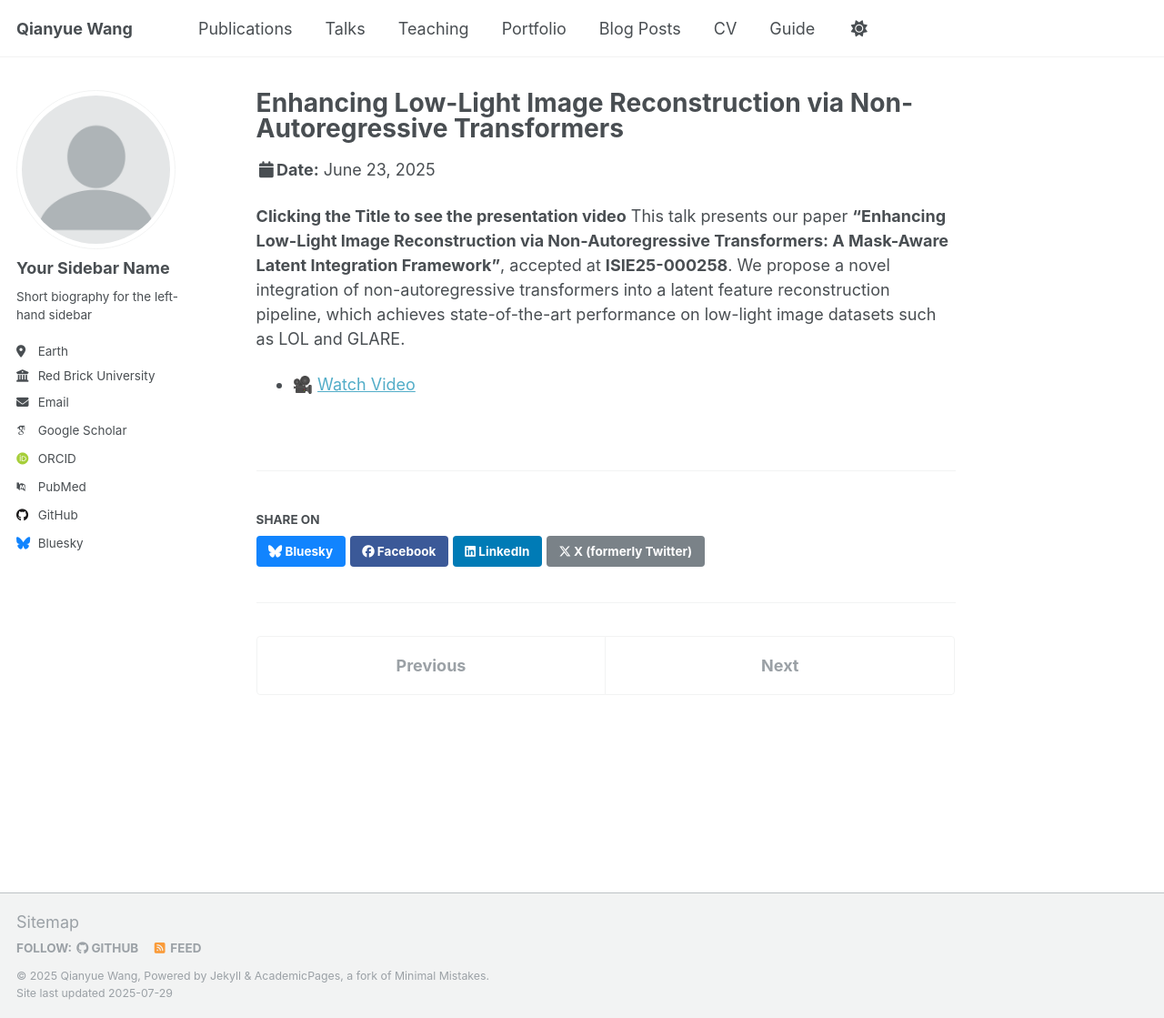
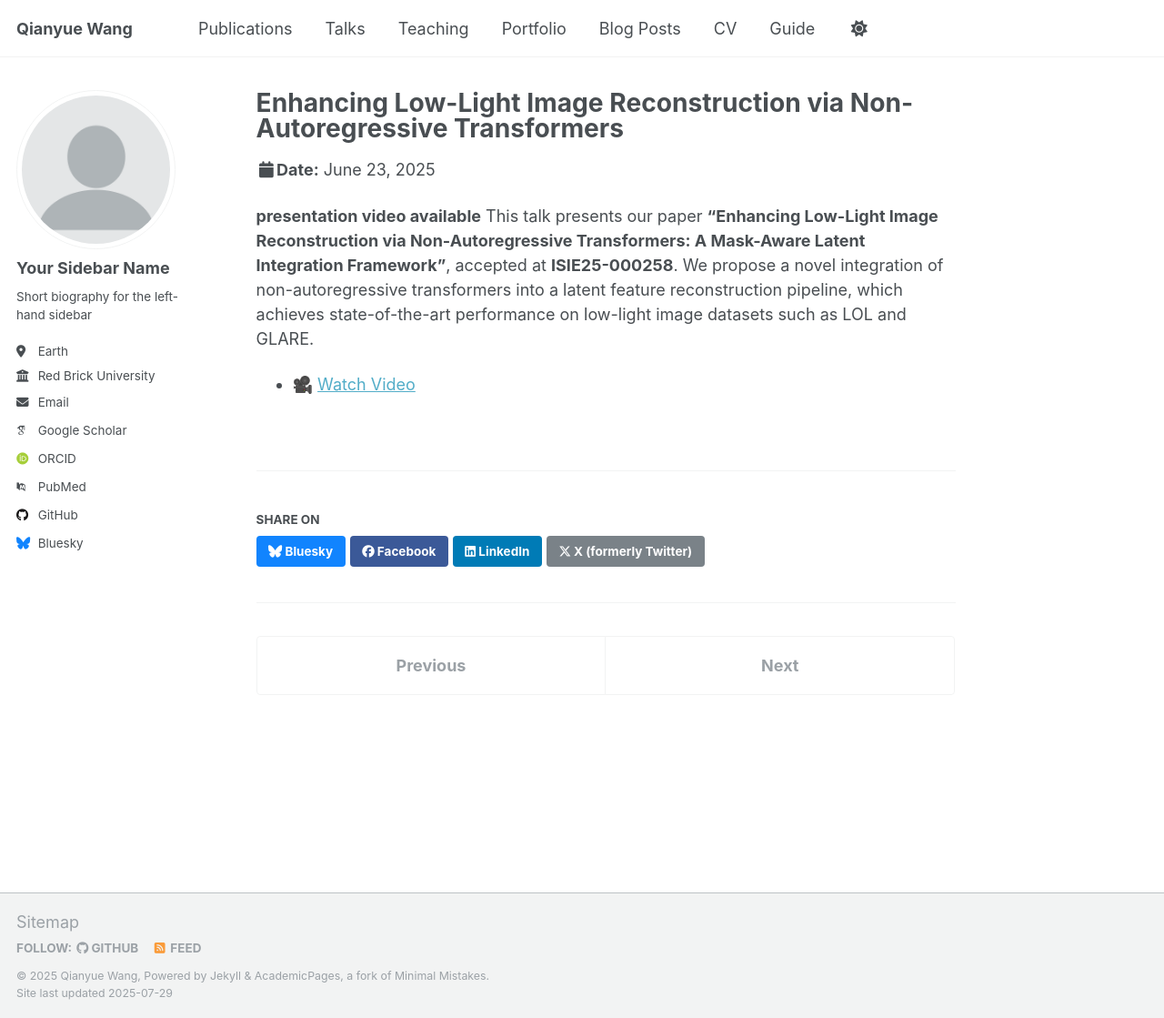
Before and after one commit to Wangq180/Qianyue-Wang.github.io, a Jekyll site: the page built from _talks/2012-03-01-talk-1.md, in a window 1280 px wide and 1119 px high. Shown: the whole window at 91% size. Built offline with Jekyll 4.4.1, drawn with Linux system fonts in a browser that asks for light colours; some web fonts are replaced; a script that is not in the unit is left out.

Commit message:
Update 2012-03-01-talk-1.md

```diff
--- a/_talks/2012-03-01-talk-1.md
+++ b/_talks/2012-03-01-talk-1.md
@@ -9,7 +9,7 @@ location: "Toronto, Canada"
 slidesurl: /files/ISIE25-NAT-LLIE-slides.pdf
 videourl: https://www.youtube.com/watch?v=LrjlW00kkws&t=1s&pp=ygUMcHJlc2VudGF0aW9u
 ---
-**Clicking the Title to see the presentation video**
+**presentation video available**
 This talk presents our paper **“Enhancing Low-Light Image Reconstruction via Non-Autoregressive Transformers: A Mask-Aware Latent Integration Framework”**, accepted at **ISIE25-000258**.
 We propose a novel integration of non-autoregressive transformers into a latent feature reconstruction pipeline, which achieves state-of-the-art performance on low-light image datasets such as LOL and GLARE.
 - 🎥 [Watch Video]({{ page.videourl }})
```
